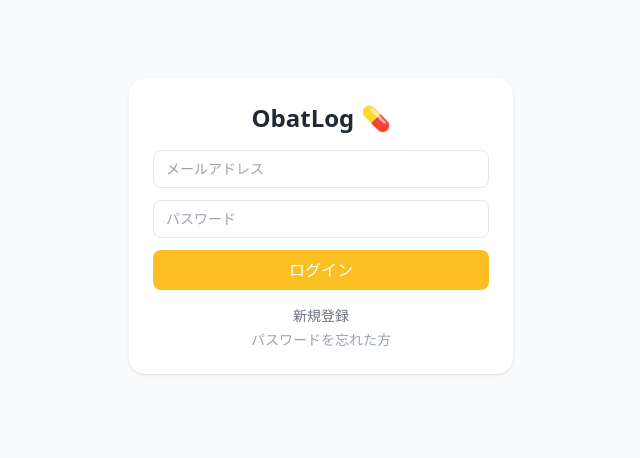
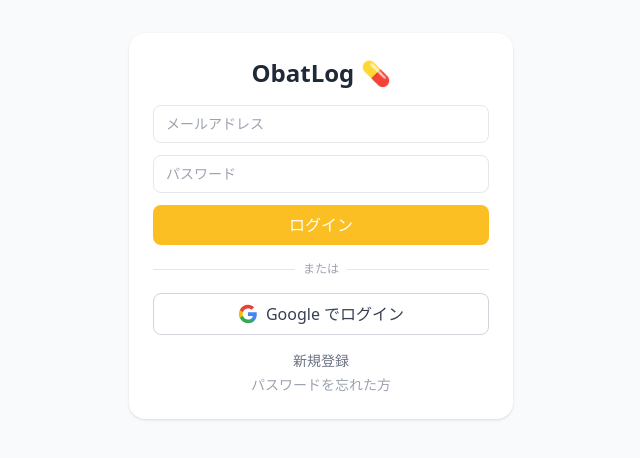
Before and after one commit to yuuka-dev/obatlog, a Next.js app: page /login in a window 1280 px wide. Shown: the part 174-632 px from the top of the page, without its empty margins (319-959 px from the left). Built offline with nearby package versions, Linux system fonts and the light colour scheme; no server answers.

Commit message:
feat: LoginForm に Google ログインボタンを追加

```diff
--- a/src/components/LoginForm.tsx
+++ b/src/components/LoginForm.tsx
@@ -1,6 +1,6 @@
 // ログイン・新規登録フォーム（React Island）
 import { useState } from 'react';
-import { signIn, signUp, resetPassword } from '../lib/auth';
+import { signIn, signUp, resetPassword, signInWithGoogle } from '../lib/auth';
 import { getLang, t } from '../i18n/index';
 
 export default function LoginForm() {
@@ -33,6 +33,28 @@
     } catch (err: unknown) {
       const msg = err instanceof Error ? err.message : t('errors.internal', lang);
       setError(msg);
+    } finally {
+      setLoading(false);
+    }
+  }
+
+  async function handleGoogleSignIn() {
+    setError('');
+    setLoading(true);
+    try {
+      await signInWithGoogle();
+      window.location.href = '/';
+    } catch (err: unknown) {
+      const code = (err as { code?: string })?.code ?? '';
+      if (code === 'auth/popup-closed-by-user' || code === 'auth/cancelled-popup-request') {
+        // ユーザーがキャンセルした場合は無視
+      } else if (code === 'auth/popup-blocked') {
+        setError(t('auth.googlePopupBlocked' as any, lang));
+      } else if (code === 'auth/account-exists-with-different-credential') {
+        setError(t('auth.googleAccountExists' as any, lang));
+      } else {
+        setError(t('errors.internal', lang));
+      }
     } finally {
       setLoading(false);
     }
@@ -78,6 +100,20 @@
                 />
               )}
               {error && <p className="text-sm text-amber-700 bg-amber-50 rounded p-2">{error}</p>}
+              <button
+                type="submit"
+                disabled={loading}
+                className="w-full bg-amber-400 hover:bg-amber-500 text-white font-medium py-2 rounded-lg transition disabled:opacity-50"
+              >
+                {loading
+                  ? t('common.loading', lang)
+                  : resetMode
+                    ? t('auth.resetPassword' as any, lang)
+                    : isSignUp ? t('auth.signUp', lang) : t('auth.signIn', lang)}
+              </button>
+            </form>
+
+            {/* 利用規約同意文言（新規登録時） */}
             {isSignUp && !resetMode && (
               <p className="text-xs text-gray-400 text-center">
                 {(() => {
@@ -95,18 +131,30 @@
                 })()}
               </p>
             )}
+
+            {/* 区切り線 */}
+            <div className="flex items-center gap-2">
+              <div className="flex-1 border-t border-gray-200" />
+              <span className="text-xs text-gray-400">{t('auth.or' as any, lang)}</span>
+              <div className="flex-1 border-t border-gray-200" />
+            </div>
+
+            {/* Google ログインボタン */}
             <button
-                type="submit"
+              type="button"
+              onClick={handleGoogleSignIn}
               disabled={loading}
-                className="w-full bg-amber-400 hover:bg-amber-500 text-white font-medium py-2 rounded-lg transition disabled:opacity-50"
+              className="w-full flex items-center justify-center gap-2 border border-gray-300 bg-white hover:bg-gray-50 text-gray-700 font-medium py-2 rounded-lg transition disabled:opacity-50"
             >
-                {loading
-                  ? t('common.loading', lang)
-                  : resetMode
-                    ? t('auth.resetPassword' as any, lang)
-                    : isSignUp ? t('auth.signUp', lang) : t('auth.signIn', lang)}
+              <svg className="w-5 h-5" viewBox="0 0 24 24">
+                <path fill="#4285F4" d="M22.56 12.25c0-.78-.07-1.53-.2-2.25H12v4.26h5.92a5.06 5.06 0 0 1-2.2 3.32v2.77h3.57c2.08-1.92 3.28-4.74 3.28-8.1z" />
+                <path fill="#34A853" d="M12 23c2.97 0 5.46-.98 7.28-2.66l-3.57-2.77c-.98.66-2.23 1.06-3.71 1.06-2.86 0-5.29-1.93-6.16-4.53H2.18v2.84C3.99 20.53 7.7 23 12 23z" />
+                <path fill="#FBBC05" d="M5.84 14.09c-.22-.66-.35-1.36-.35-2.09s.13-1.43.35-2.09V7.07H2.18C1.43 8.55 1 10.22 1 12s.43 3.45 1.18 4.93l2.85-2.22.81-.62z" />
+                <path fill="#EA4335" d="M12 5.38c1.62 0 3.06.56 4.21 1.64l3.15-3.15C17.45 2.09 14.97 1 12 1 7.7 1 3.99 3.47 2.18 7.07l3.66 2.84c.87-2.6 3.3-4.53 6.16-4.53z" />
+              </svg>
+              {t('auth.googleSignIn' as any, lang)}
             </button>
-            </form>
+
             <div className="flex flex-col gap-1">
               {!resetMode && (
                 <button
```
Lines whose indentation alone changed are shown as unchanged.
